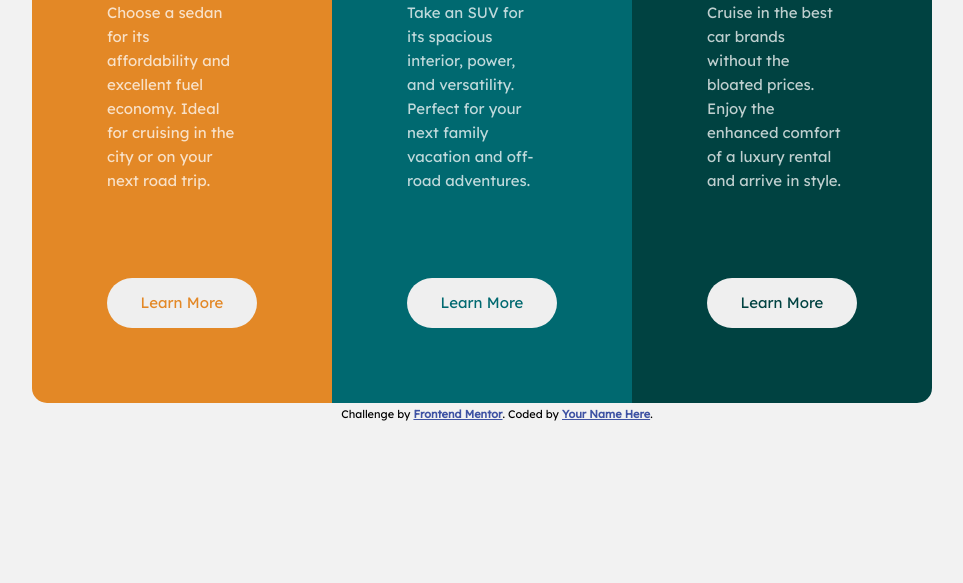
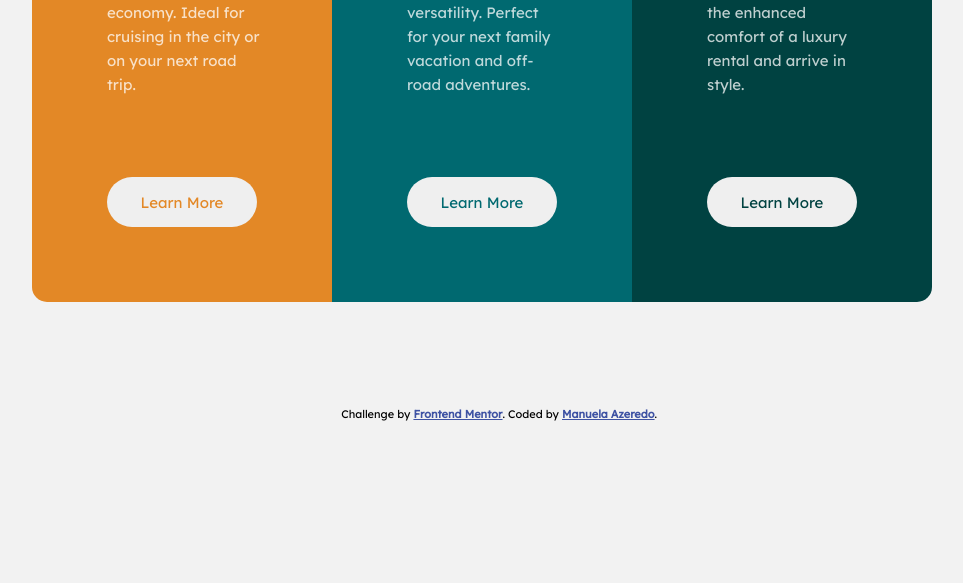
Before and after one commit to manuacg/3-column-preview-card-component, a plain HTML site: page index.html in a window 1280 px wide. Shown: the part 390-973 px from the top of the page, without its empty margins (158-1121 px from the left). After the commit the page ends 872 px from the top, so only its background shows below. Drawn offline with Linux system fonts and the light colour scheme.

Commit message:
readme add

```diff
--- a/index.html
+++ b/index.html
@@ -52,9 +52,9 @@
   </div>
 
   <footer>
-    <div class="attribution">
+    <div class="attribution" role="contentinfo">
       Challenge by <a href="https://www.frontendmentor.io?ref=challenge" target="_blank">Frontend Mentor</a>.
-      Coded by <a href="#">Your Name Here</a>.
+      Coded by <a href="https://github.com/manuacg" target="_blank">Manuela Azeredo</a>.
     </div>
   </footer>
 </body>
--- a/style.css
+++ b/style.css
@@ -1,21 +1,22 @@
 body {
   margin: 0;
   width: 100%;
+  min-height: 100vh;
   padding: 0;
   font-family: "Lexend Deca", sans-serif;
   font-size: 15px;
   font-weight: 400;
   background-color: hsl(0, 0%, 95%);
   box-sizing: border-box;
+  line-height: 24px;
 }
 
-h1,
-p,
-button,
-body{
-    margin: 0;
-    padding: 0;
-    line-height: 24px;
+.container {
+  position: absolute;
+  z-index: 1;
+  top: 50%;
+  left: 50%;
+  transform: translate(-50%, -50%);
 }
 
 .card {
@@ -124,10 +125,10 @@ button:hover {
   }
 
   p {
-    margin-right: 65px;
+    margin-right: 45px;
   }
 
   button {
-    margin-top: 70px;
+    margin-top: 65px;
   }
 }
```
Also changed, not shown: screenshot.png (added), 2 other files.
